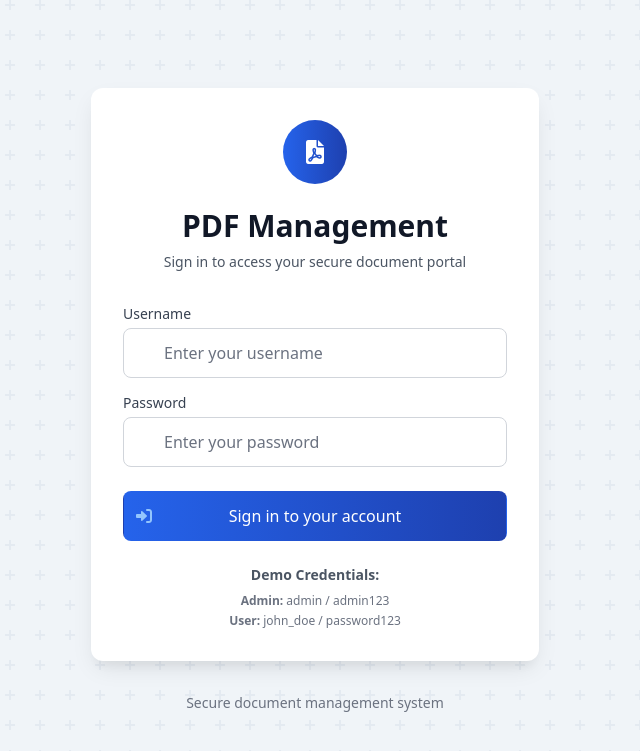
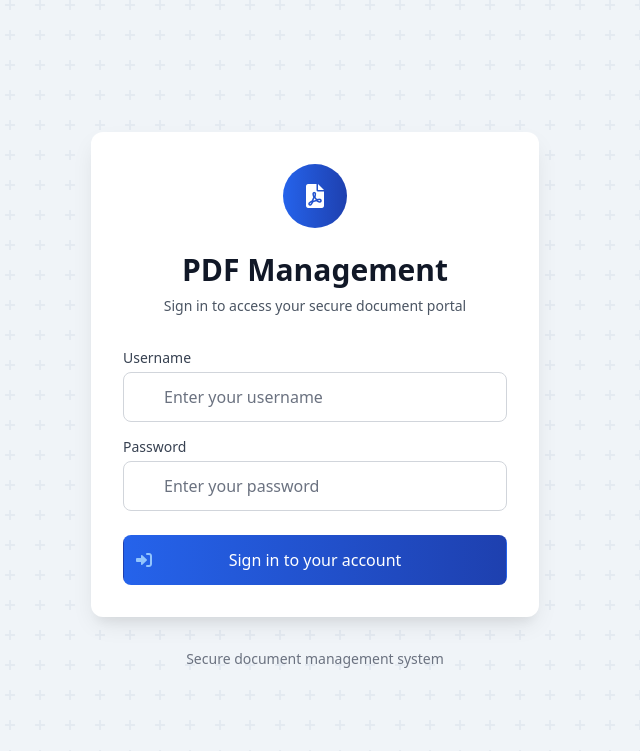
Before and after one commit to akashdas2004/pdf_viewer, a Flask app: page /login in a window 1280 px wide. Shown: the top 751 px of the page, without its empty margins (325-965 px from the left). Run offline with Flask 3, Linux system fonts and the light colour scheme; some libraries are stand-ins or nearby versions.

Commit message:
9th commit - base error

```diff
--- a/templates/login.html
+++ b/templates/login.html
@@ -102,16 +102,6 @@
                         Sign in to your account
                     </button>
                 </div>
-
-                <div class="mt-6 text-center">
-                    <div class="text-sm text-gray-600">
-                        <strong>Demo Credentials:</strong>
-                    </div>
-                    <div class="mt-2 text-xs text-gray-500 space-y-1">
-                        <div><strong>Admin:</strong> admin / admin123</div>
-                        <div><strong>User:</strong> john_doe / password123</div>
-                    </div>
-                </div>
             </form>
         </div>
 
```
